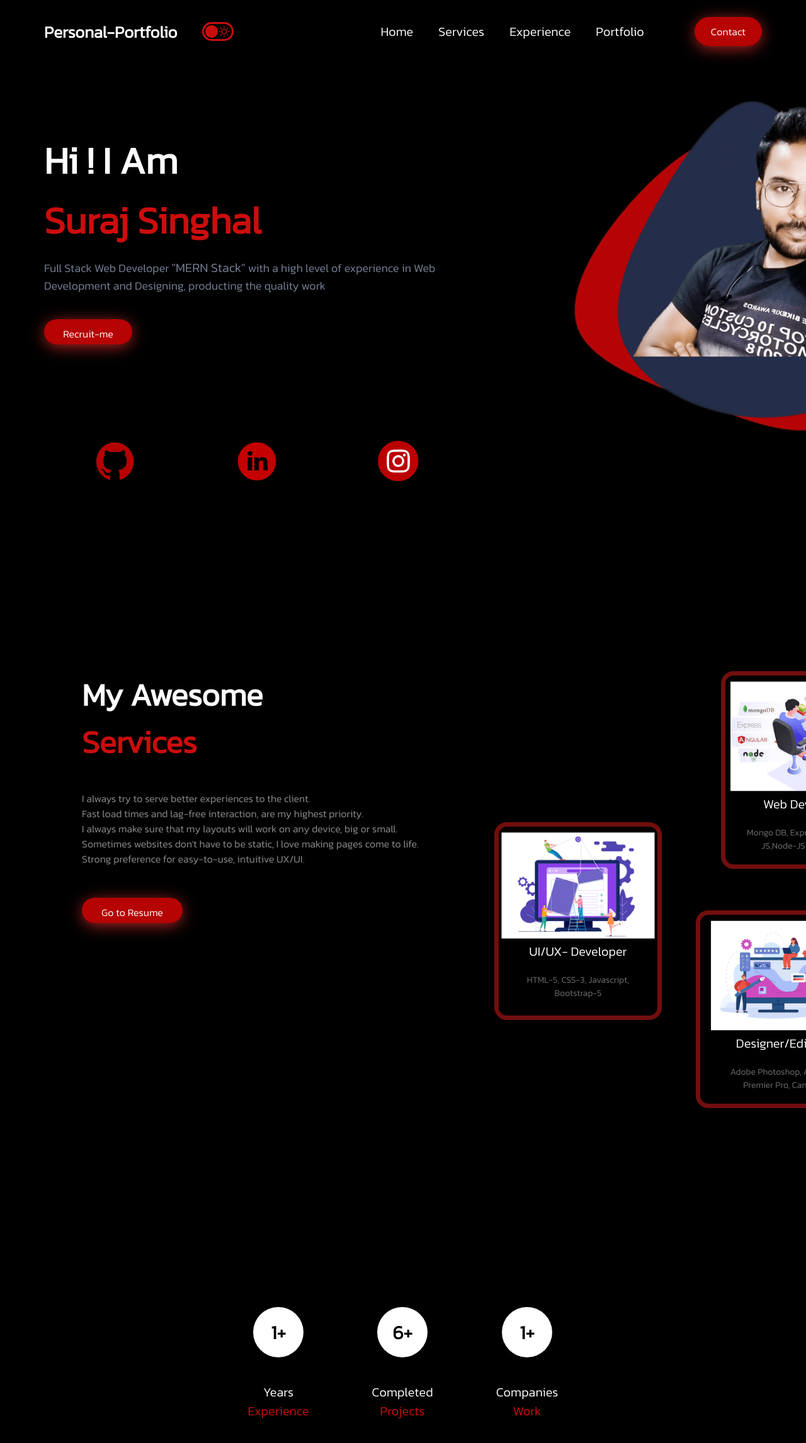
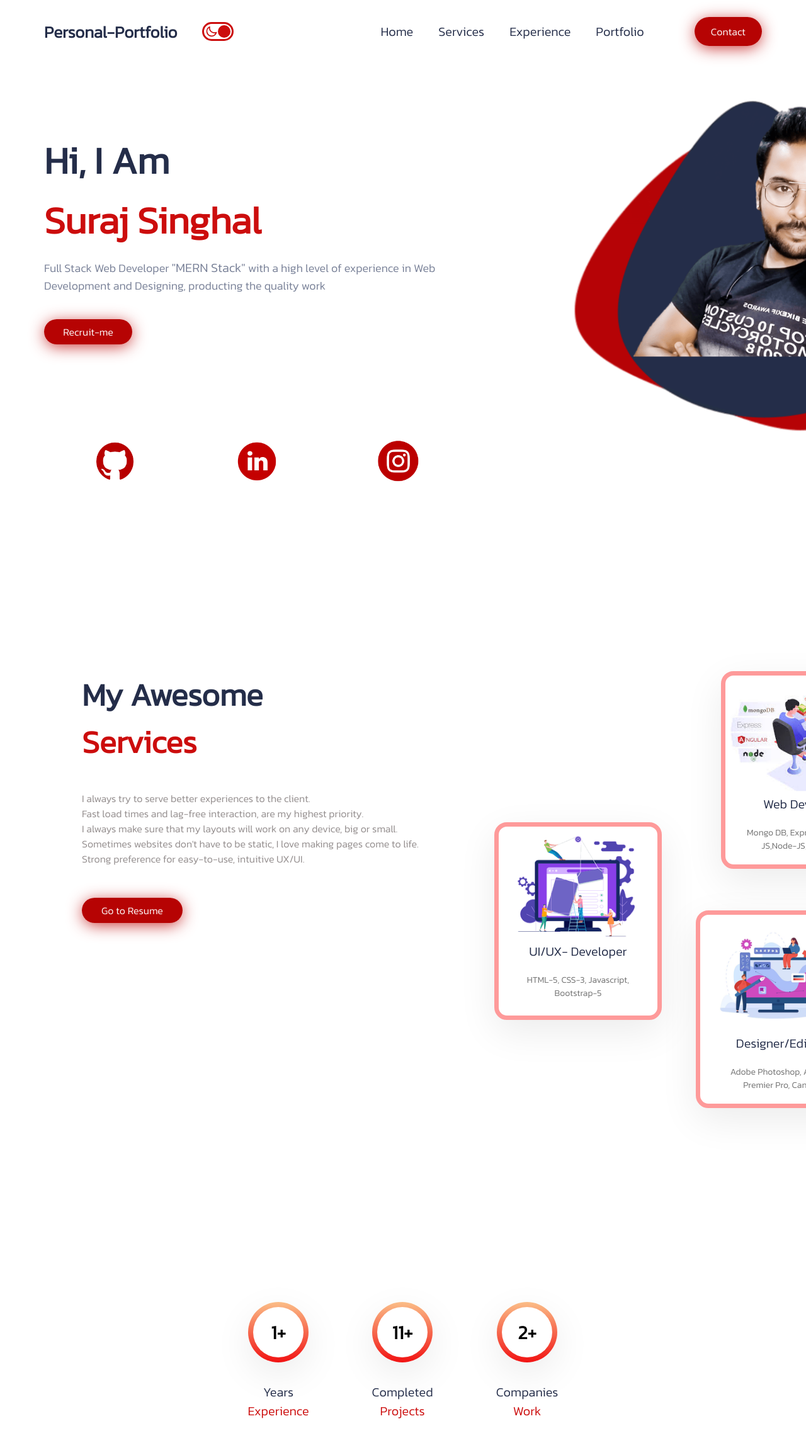
Before and after one commit to MrStark1234/portfolio, a React (Create React App) app in the folder client/: page / in a window 1280 px wide. Shown: the top 2292 px of the page at 63% size. Built offline with nearby package versions, Linux system fonts and the light colour scheme.

Commit message:
Some minor changes

```diff
--- a/client/src/components/Experience/Experience.js
+++ b/client/src/components/Experience/Experience.js
@@ -11,13 +11,13 @@ const Experience = () => {
       </div>
 
       <div className="achievement">
-        <div className="circle">6+</div>
+        <div className="circle">11+</div>
         <span>Completed</span>
         <span>Projects</span>
       </div>
 
       <div className="achievement">
-        <div className="circle">1+</div>
+        <div className="circle">2+</div>
         <span>Companies</span>
         <span>Work</span>
       </div>
--- a/client/src/components/Introduction/Intro.js
+++ b/client/src/components/Introduction/Intro.js
@@ -16,7 +16,7 @@ function Intro() {
     <div className="intro">
       <div className="i-lft">
         <div className="i-name">
-          <span style={{ color: darkMode ? "white" : "" }}>Hi ! I Am</span>
+          <span style={{ color: darkMode ? "white" : "" }}>Hi, I Am</span>
           <span>Suraj Singhal</span>
           <span>
             Full Stack Web Developer <big>"MERN Stack"</big> with a high level
@@ -25,7 +25,9 @@ function Intro() {
           </span>
         </div>
         <Link spy={true} to="Contact" smooth={true}>
-          <button className="button i-button">Recruit-me</button>
+          <button className="button i-button" style={{ padding: "0px" }}>
+            Recruit-me
+          </button>
         </Link>
         <div className="i-icon">
           <a
@@ -47,7 +49,7 @@ function Intro() {
             target="_blank"
             rel="noreferrer"
           >
-            <img src={Insta} alt="Instagram" />
+            <img src={Insta} alt="Instagram"  />
           </a>
         </div>
       </div>
--- a/client/src/components/Services/Service.js
+++ b/client/src/components/Services/Service.js
@@ -30,14 +30,16 @@ function Service() {
           Strong preference for easy-to-use, intuitive UX/UI.
         </span>
         <a
-          href="https://drive.google.com/file/d/1khXKvVHme1gTxCPogHF8t7_aavsCMBdr/preview"
+          href="https://drive.google.com/file/d/1pdRSwbGtA4_W35pRNlZ4fUggjNOw5At0/preview"
           width="640"
           height="480"
           allow="autoplay"
           rel="noreferrer"
           target="_blank"
         >
-          <button className="button s-button">Go to Resume</button>
+          <button className="button s-button" style={{ padding: "0px" }}>
+            Go to Resume
+          </button>
         </a>
       </div>
 
--- a/client/src/context.js
+++ b/client/src/context.js
@@ -2,7 +2,7 @@ import { createContext, useReducer } from "react";
 
 export const themeContext = createContext();
 
-const initialState = { darkMode: true };
+const initialState = { darkMode: false };
 
 const themeReducer = (state, action) => {
   switch (action.type) {
```
